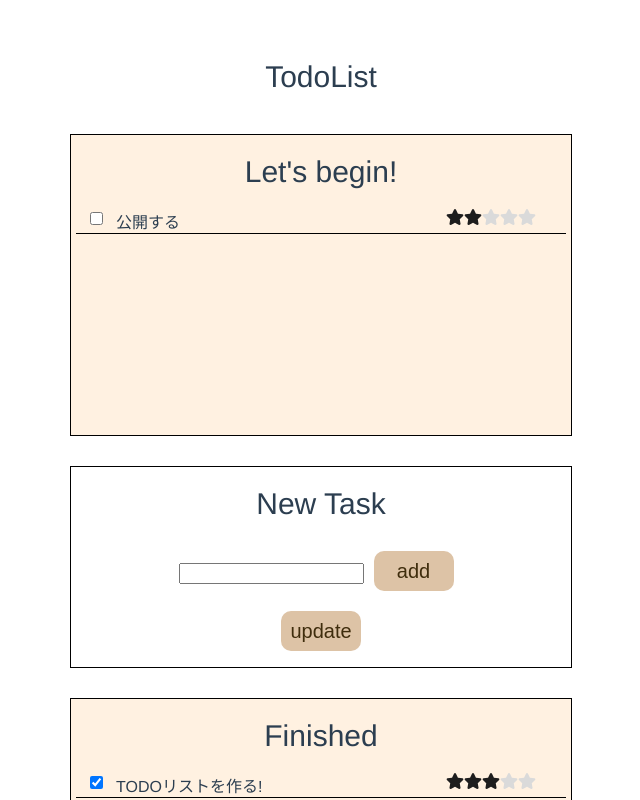
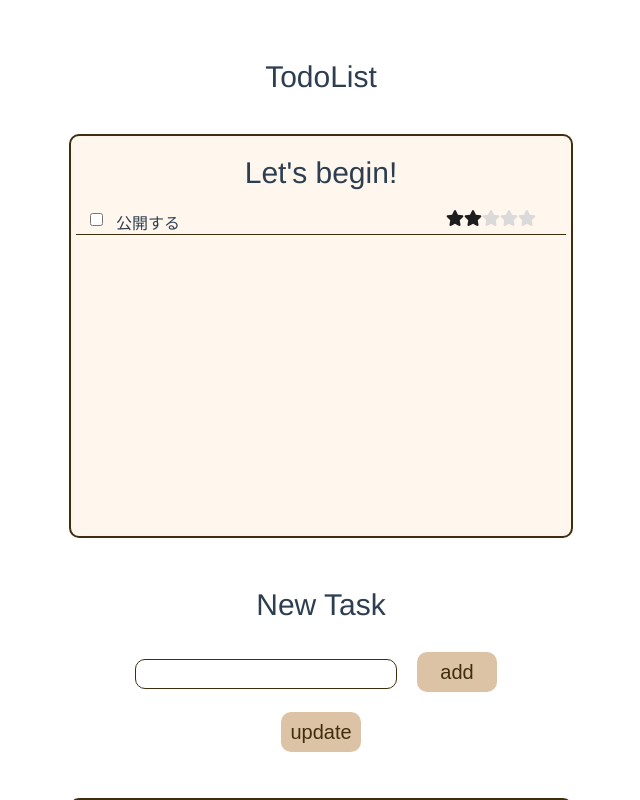
Before and after one commit to oribe1115/Todo-list, a Vue app: page / in a window 1280 px wide. Shown: the top 800 px of the page, without its empty margins (319-959 px from the left). Built offline with nearby package versions, Linux system fonts and the light colour scheme.

Commit message:
text入力のあたりをCSSで書いた

```diff
--- a/src/components/TodoList.css
+++ b/src/components/TodoList.css
@@ -24,10 +24,11 @@
 }
 
 .task {
-    height: 300px;
+    height: 400px;
     width: 500px;
-    background-color: rgb(255, 241, 225);
-    border: solid 1px black;
+    background-color: rgba(255, 236, 215, 0.432);
+    border: solid 2px rgb(63, 45, 13);
+    border-radius: 10px;
 }
 
 .category-message {
@@ -38,7 +39,7 @@
 .item {
     display: flex;
     flex-direction: row;
-    border-bottom: solid 1px black;
+    border-bottom: solid 1px rgb(63, 45, 13);
     margin: 5px;
 }
 
@@ -77,7 +78,6 @@ input[type="checkbox"]:checked{
 .for-change{
     height: 200px;
     margin: 30px 0px;
-    border: solid 1px black;
     width: 500px;
 }
 
@@ -105,3 +105,20 @@ button:hover {
 button:focus {
     outline: none;
 }
+
+.addition > button {
+    margin-left: 20px;
+}
+
+input[type="text"] {
+    font-size: 16px;
+    width: 250px;
+    color: #2c3e50;
+    border: solid 1px rgb(63, 45, 13);
+    border-radius: 10px;
+    padding: 5px;
+}
+
+input[type="text"]:focus {
+    outline: none;
+}
```
